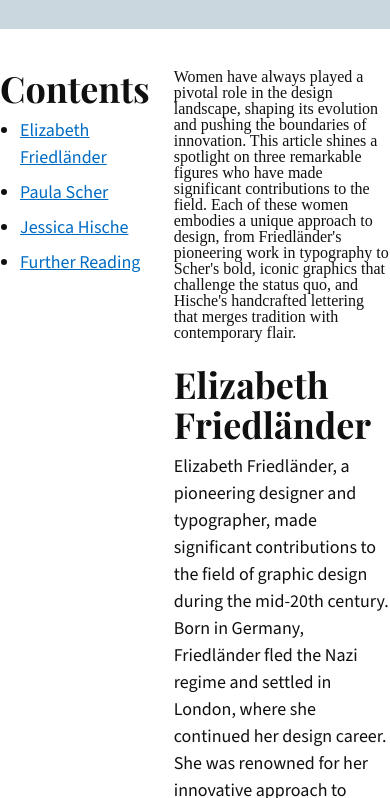
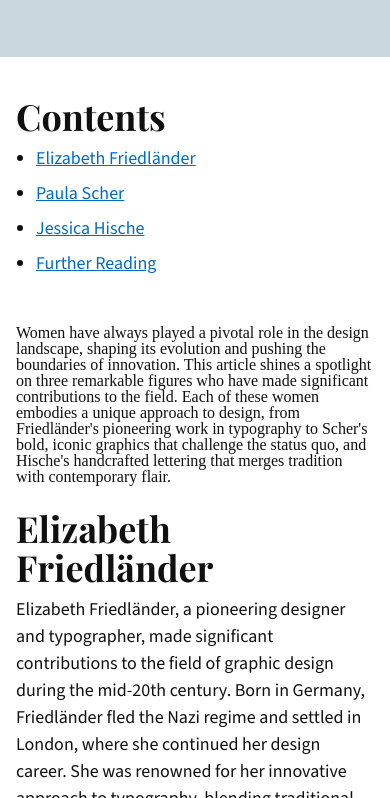
Before and after one commit to abss04/women-in-design, a plain HTML site: page index.html in a window 390 px wide. Shown: the part 1202-2000 px from the top of the page. Drawn offline with nearby package versions, Linux system fonts and the light colour scheme; a web font is replaced by a local one.

Commit message:
added content

```diff
--- a/CSS/women.css
+++ b/CSS/women.css
@@ -154,3 +154,19 @@ header p.logo{
     .grid-col-twoThirds {
     flex-basis: 66.66%;
     }
+    /* media queries */
+@media only screen and (max-width:1068px) {
+    .container {
+    margin: 0 24px 0 24px;
+    }
+    }
+    @media only screen and (max-width: 768px) {
+        .grid {
+            flex-direction: column;
+            }
+    }
+    @media only screen and (max-width: 600px) {
+    .container {
+    margin: 0 16px 0 16px;
+    }
+    }
```
Also changed, not shown: flex-demo.html (+7 -0 lines).
